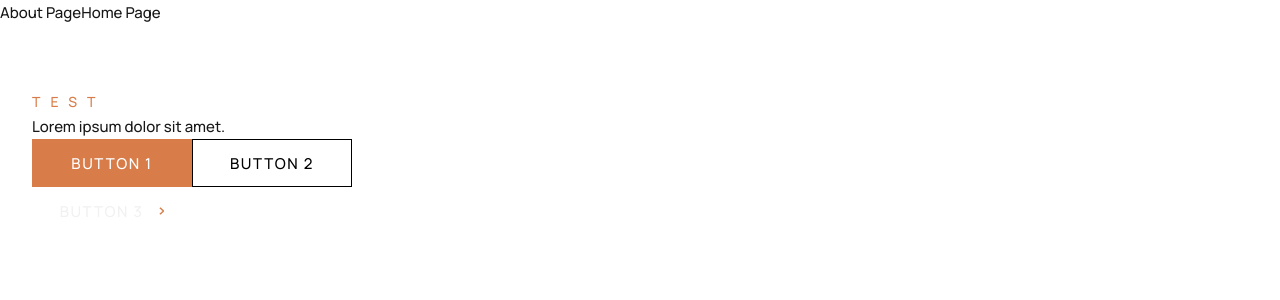
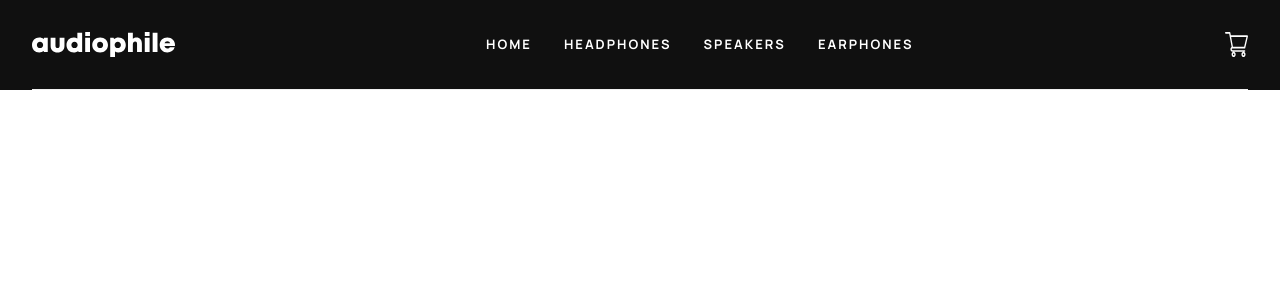
Before and after one commit to Andrej-Zlatev/ecommerce-website, a Next.js app: page / in a window 1280 px wide. Shown: the top 300 px of the page. Built offline with nearby package versions, Linux system fonts and the light colour scheme.

Commit message:
Navbar complete

```diff
--- /dev/null
+++ b/src/app/components/common/Navbar/Navbar.tsx
@@ -0,0 +1,50 @@
+import Image from "next/image";
+import AppContainer from "../../layout/AppContainer";
+import Link from "next/link";
+
+const links = [
+  { label: "Home", link: "/" },
+  { label: "Headphones", link: "/headphones" },
+  { label: "Speakers", link: "/speakers" },
+  { label: "Earphones", link: "/earphones" },
+];
+
+const Navbar = () => {
+  return (
+    <div className="bg-dark">
+      <AppContainer>
+        <header className="flex justify-between border-b border-lightGray py-8 ">
+          <Image
+            src={"/assets/shared/tablet/icon-hamburger.svg"}
+            width={16}
+            height={15}
+            alt="icon-hamburger"
+            className="lg:hidden"
+          />
+          <Image
+            src={"/assets/shared/desktop/logo.svg"}
+            width={143}
+            height={25}
+            alt="logo"
+          />
+
+          <ul className="text-white  gap-x-8 text-[13px] font-bold uppercase tracking-[2px]  hidden  lg:flex">
+            {links.map((link, index) => (
+              <Link href={link.link} key={index} className="hover:text-primary">
+                {link.label}
+              </Link>
+            ))}
+          </ul>
+          <Image
+            src={"/assets/shared/desktop/icon-cart.svg"}
+            width={23.33}
+            height={20}
+            alt="icon-cart"
+          />
+        </header>
+      </AppContainer>
+    </div>
+  );
+};
+
+export default Navbar;
--- a/src/app/components/ui/Button3.tsx
+++ b/src/app/components/ui/Button3.tsx
@@ -11,7 +11,7 @@ const Button3 = ({ children, onClick }: ButtonProps) => {
     >
       {children}{" "}
       <Image
-        src={"/assets/Icons/right-path.svg"}
+        src={"/assets/shared/desktop/icon-arrow-right.svg"}
         width={5}
         height={10}
         alt="path-icon"
--- a/src/app/layout.tsx
+++ b/src/app/layout.tsx
@@ -1,8 +1,8 @@
 import type { Metadata } from "next";
 
 import "./globals.css";
-import Link from "next/link";
 import { Manrope } from "@next/font/google";
+import Navbar from "./components/common/Navbar/Navbar";
 
 const manrope = Manrope({
   subsets: ["latin"],
@@ -24,8 +24,7 @@ export default function RootLayout({
       <body
         className={`${manrope.className} antialiased text-[15px] leading-[25px]  font-medium`}
       >
-        <Link href={"/about"}>About Page</Link>
-        <Link href={"/"}>Home Page</Link>
+        <Navbar />
         {children}
       </body>
     </html>
--- a/src/app/page.tsx
+++ b/src/app/page.tsx
@@ -1,20 +1,3 @@
-import AppContainer from "./components/layout/AppContainer";
-import AppSection from "./components/layout/AppSection";
-import Overline from "./components/typography/Overline";
-import Button1 from "./components/ui/Button1";
-import Button2 from "./components/ui/Button2";
-import Button3 from "./components/ui/Button3";
-
 export default function Home() {
-  return (
-    <AppContainer>
-      <AppSection>
-        <Overline>Test</Overline>
-        <p>Lorem ipsum dolor sit amet.</p>
-        <Button1>Button 1</Button1>
-        <Button2>Button 2</Button2>
-        <Button3>Button 3</Button3>
-      </AppSection>
-    </AppContainer>
-  );
+  return <></>;
 }
```
Also changed, not shown: public/assets/Icons/right-path.svg (deleted), public/assets/shared/tablet/icon-hamburger.svg.
